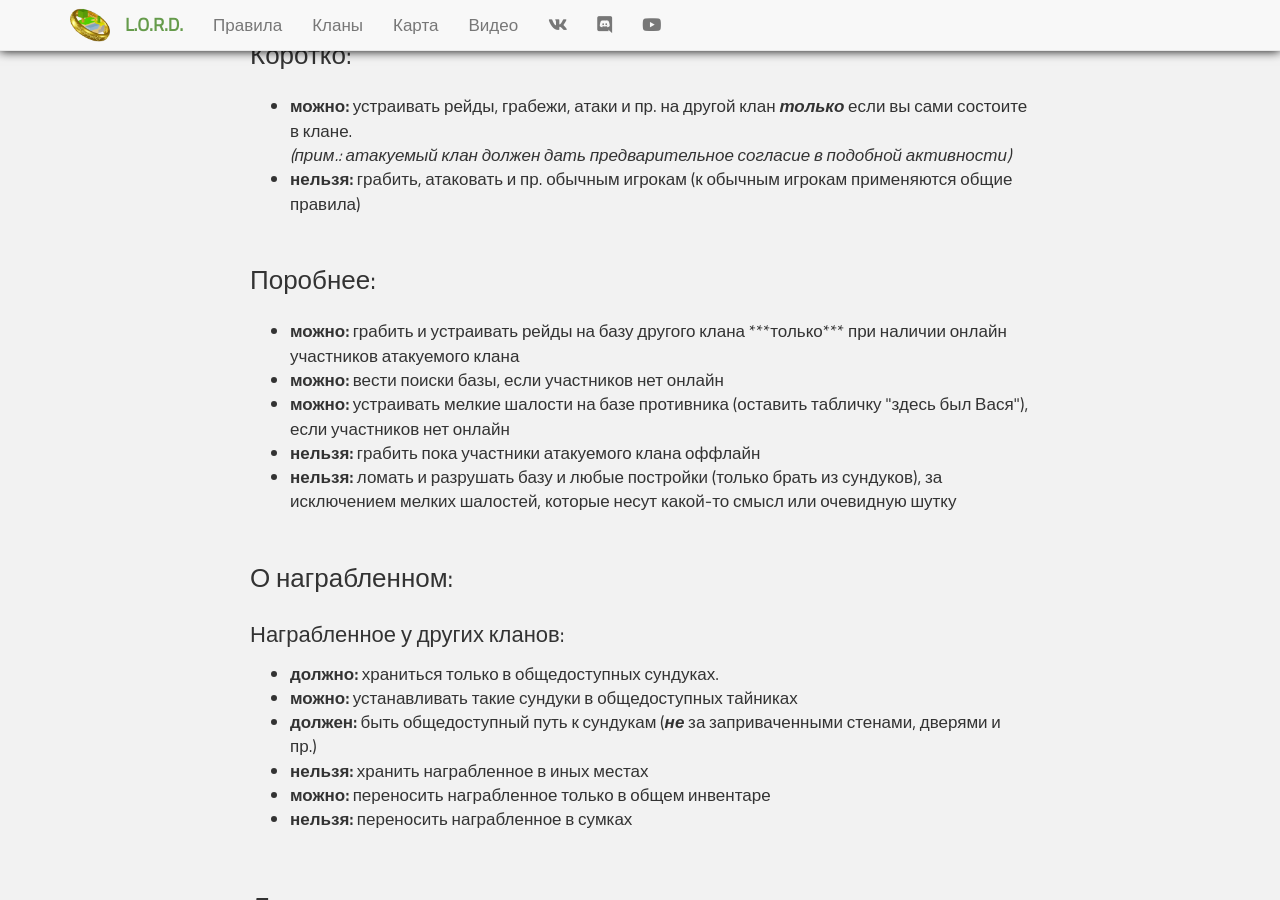
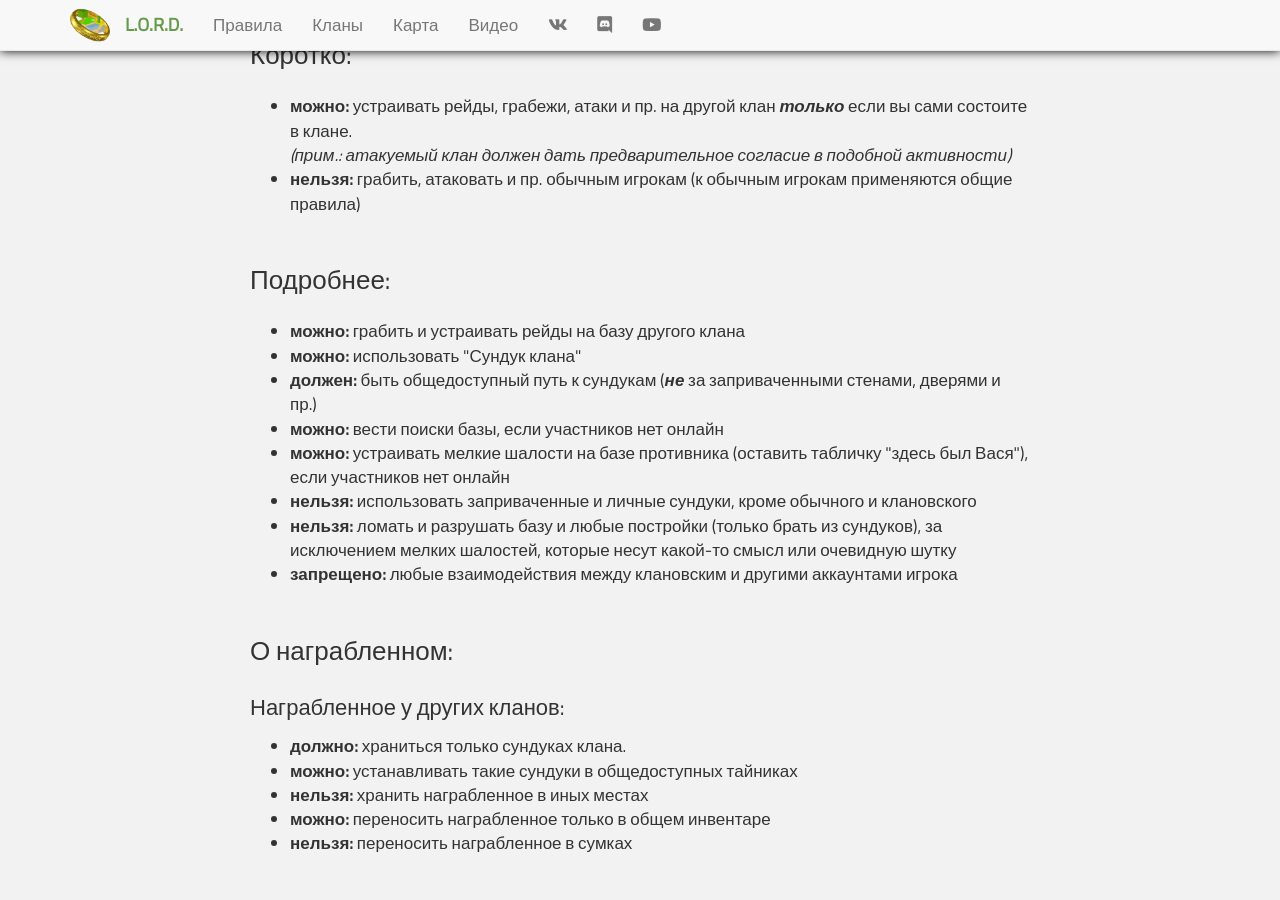
Before and after one commit to lord-server/lord-server.ru, a Jekyll site: the page built from clans-rules.html, in a window 1280 px wide and 900 px high, scrolled down 1447 px. Built offline with Jekyll 4.4.1, drawn with Linux system fonts in a browser that asks for light colours; some of the changed text lies outside the part shown.

Commit message:
Revision of clan ruls

```diff
--- a/clans-rules.html
+++ b/clans-rules.html
@@ -55,25 +55,35 @@ layout: default
                 <b>нельзя:</b> грабить, атаковать и пр. обычным игрокам (к обычным игрокам применяются общие правила)
             </li>
         </ul>
-        <h3>Поробнее:</h3>
+        <h3>Подробнее:</h3>
         <ul>
-            <li><b>можно:</b> грабить и устраивать рейды на базу другого клана ***только*** при наличии онлайн участников атакуемого клана</li>
+            <li><b>можно:</b> грабить и устраивать рейды на базу другого клана</li>
+            <li><b>можно:</b> использовать "Сундук клана"</li>
+            <li><b>должен:</b> быть общедоступный путь к сундукам (<b><i>не</i></b> за заприваченными стенами, дверями и пр.)</li>
             <li><b>можно:</b> вести поиски базы, если участников нет онлайн</li>
             <li><b>можно:</b> устраивать мелкие шалости на базе противника (оставить табличку "здесь был Вася"), если участников нет онлайн</li>
-            <li><b>нельзя:</b> грабить пока участники атакуемого клана оффлайн</li>
+            <li><b>нельзя:</b> использовать заприваченные и личные сундуки, кроме обычного и клановского</li>
             <li><b>нельзя:</b> ломать и разрушать базу и любые постройки (только брать из сундуков), за исключением мелких шалостей, которые несут
                 какой-то смысл или очевидную шутку
             </li>
+            <li><b>запрещено:</b> любые взаимодействия между клановским и другими аккаунтами игрока</li>
         </ul>
         <h3>О награбленном:</h3>
         <h4>Награбленное у других кланов:</h4>
         <ul>
-            <li><b>должно:</b> храниться только в общедоступных сундуках.</li>
+            <li><b>должно:</b> храниться только сундуках клана.</li>
             <li><b>можно:</b> устанавливать такие сундуки в общедоступных тайниках</li>
-            <li><b>должен:</b> быть общедоступный путь к сундукам (<b><i>не</i></b> за заприваченными стенами, дверями и пр.)</li>
             <li><b>нельзя:</b> хранить награбленное в иных местах</li>
             <li><b>можно:</b> переносить награбленное только в общем инвентаре</li>
             <li><b>нельзя:</b> переносить награбленное в сумках</li>
+        </ul>
+
+        <h3>Наказание:</h3>
+        <h4>За нарушение любых правил общее наказание:</h4>
+        <ul>
+            <li><b>штраф:</b> 150 алмазных монет</li>
+            <li><b>время:</b> штраф должен быть уплачен в течении 7 дней</li>
+            <li><b>просрочка:</b> при неуплате администрация отключает клан</li>
         </ul>
 
         <h2>Дополнительные возможности:</h2>
```
